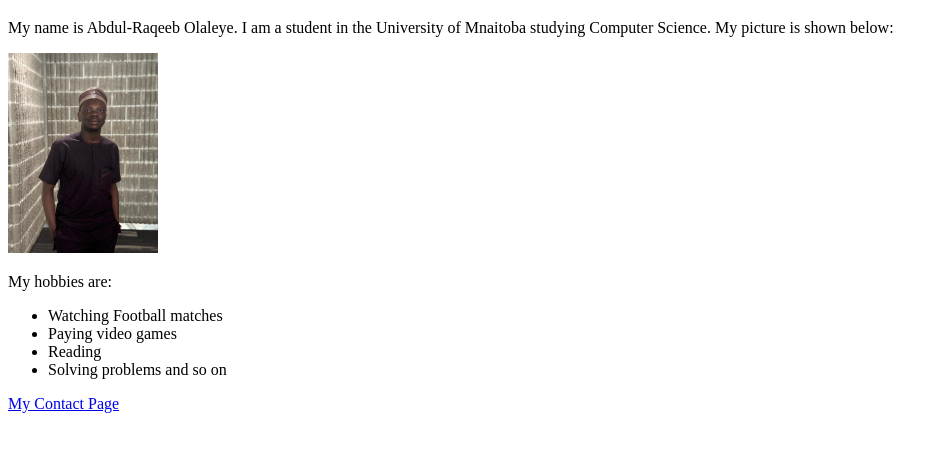
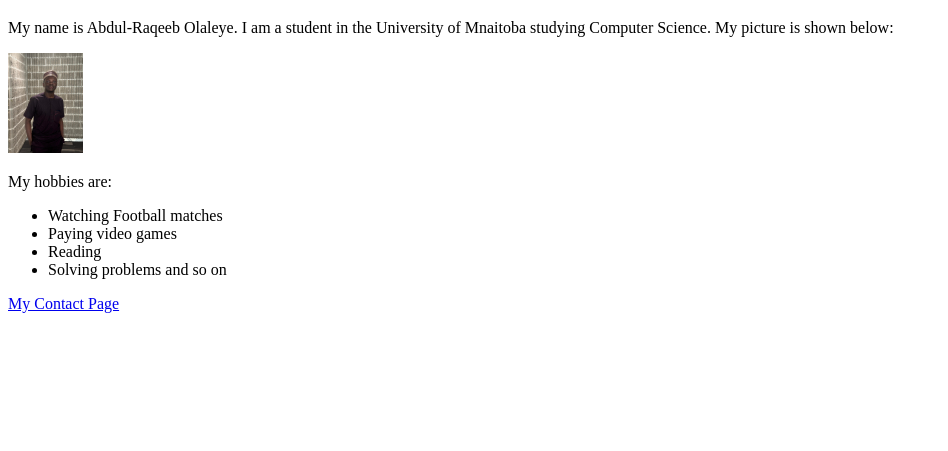
Before and after one commit to Subomi23/Personal-Profile-Page, a plain HTML site: page index.html in a window 1280 px wide. Shown: the part 61-512 px from the top of the page, without its empty margins (0-948 px from the left). Drawn offline with Linux system fonts and the light colour scheme.

Commit message:
height reduction 2

```diff
--- a/index.html
+++ b/index.html
@@ -8,7 +8,7 @@
 <body>
     <h1>Abdul-Raqeeb Olaleye</h1>
     <p>My name is Abdul-Raqeeb Olaleye. I am a student in the University of Mnaitoba studying Computer Science. My picture is shown below:</p>
-    <img src = "./My Picture.jpg" height="200" alt="A portrait picture of me"/>
+    <img src = "./My Picture.jpg" height="100" alt="A portrait picture of me"/>
 
     <p>
         My hobbies are:
```
